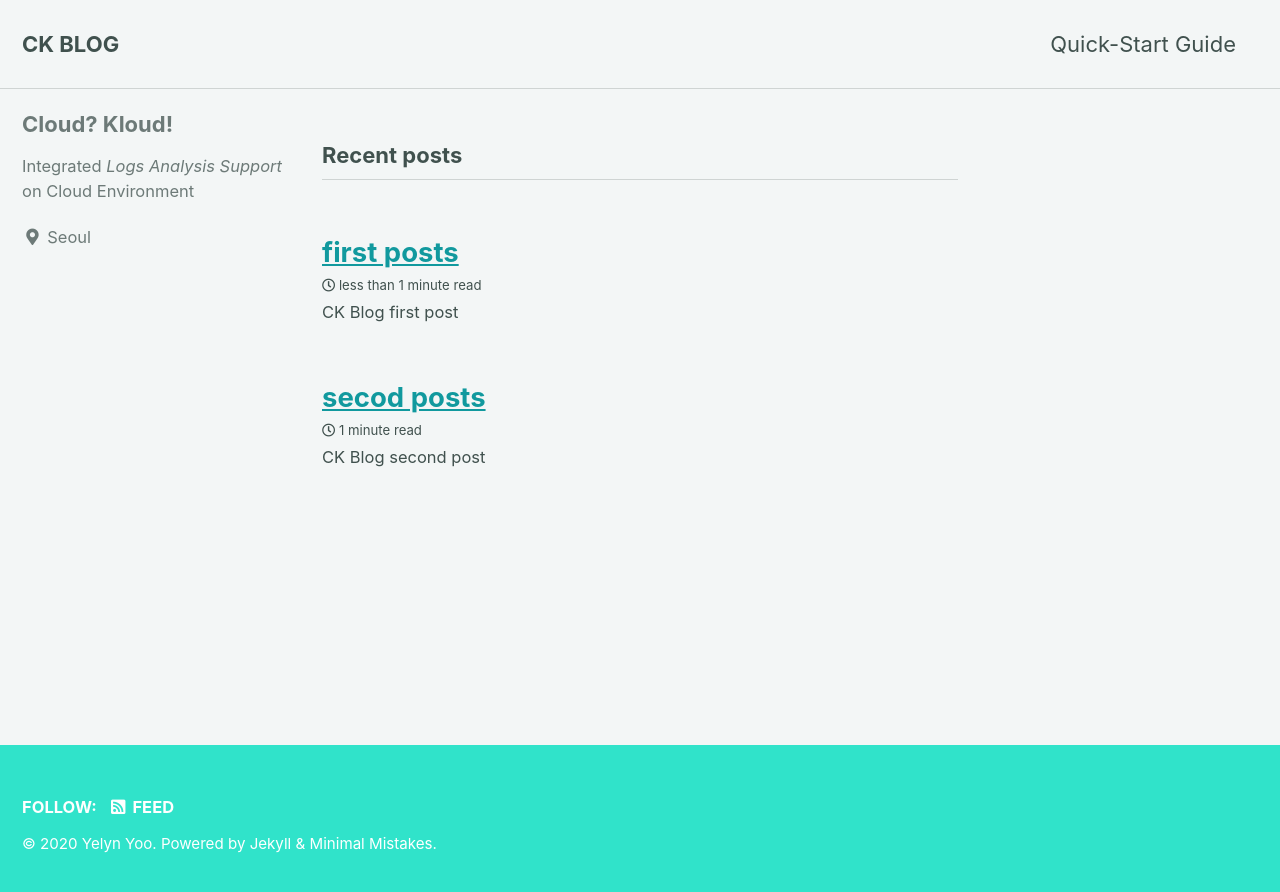
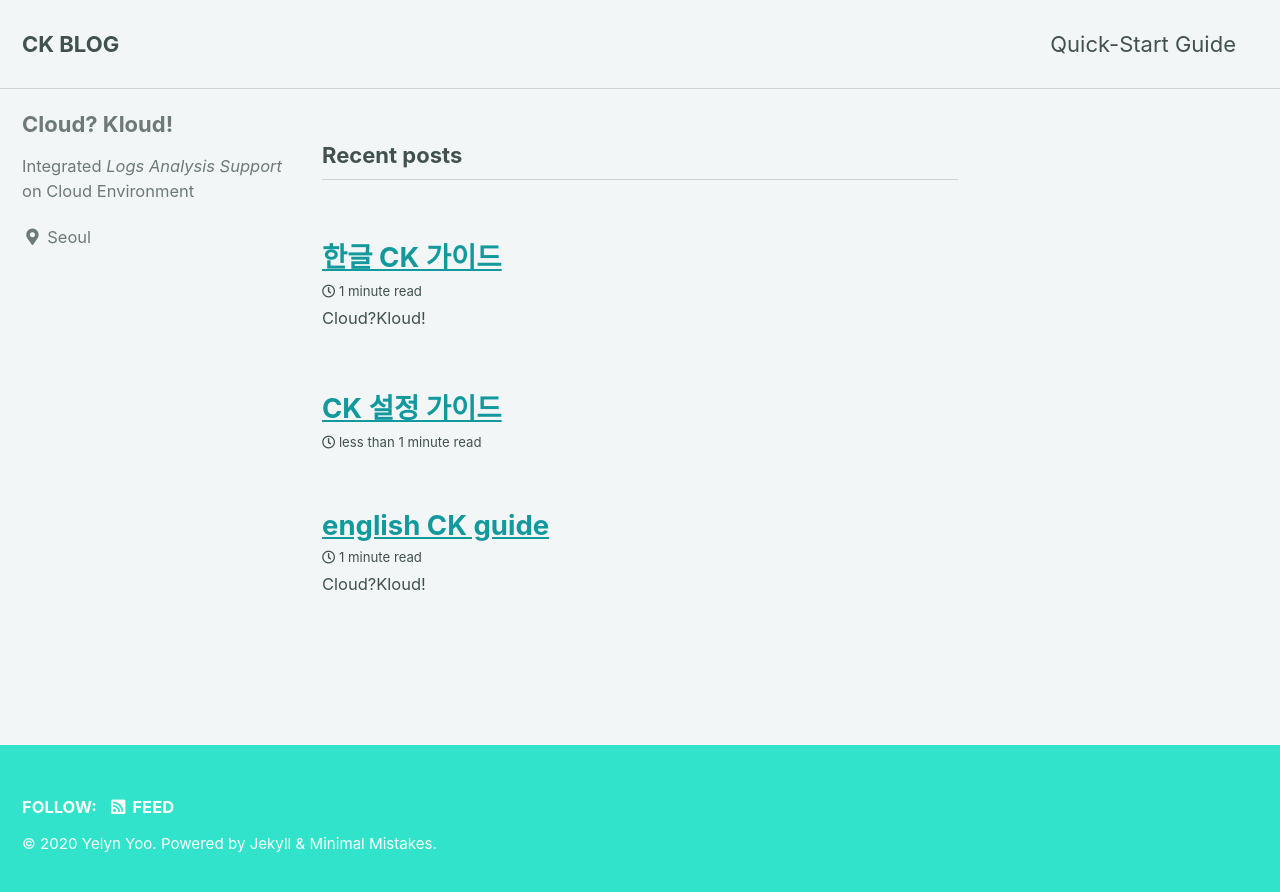
Before and after one commit to CloudKloud/CloudKloud, a Jekyll site: the page built from index.html, in a window 1280 px wide. Shown: the top 892 px of the page. Built offline with Jekyll 4.4.1, drawn with Linux system fonts in a browser that asks for light colours; cached includes are drawn as plain includes; the list of posts is cut into pages by our own code.

Commit message:
guide update

```diff
--- a/_posts/2020-12-22-CKguide.md
+++ b/_posts/2020-12-22-CKguide.md
@@ -1,5 +1,5 @@
 ---
-title : "secod posts"
+title : "english CK guide"
 categories :
     - jekyll
     - minimal-mistakes
@@ -8,8 +8,6 @@ tags:
     - cloud
 date : "2020-12-22 19:00"
 ---
-
-## CK Blog second post
 
 # Cloud?Kloud!
 
--- /dev/null
+++ b/_posts/2020-12-22-Setting.md
@@ -0,0 +1,10 @@
+---
+title : "CK 설정 가이드"
+categories :
+    - jekyll
+    - minimal-mistakes
+tags:
+    - Cloud?Kloud!
+    - cloud
+date : "2020-12-22 19:00"
+---
--- a/_posts/2020-12-22-first-post.md
+++ b/_posts/2020-12-22-first-post.md
@@ -1,5 +1,5 @@
 ---
-title : "first posts"
+title : "한글 CK 가이드"
 categories :
     - "jekyll"
     - "minimal-mistakes"
@@ -9,6 +9,129 @@ tags:
 date : "2020-12-22 19:00"
 ---
 
-## CK Blog first post
+# Cloud?Kloud!
 
-잘 나오나
+
+## About CK
+
+cloud? Klooud!
+
+CK는 클라우드 로그 분석 지원 솔루션 입니다.
+
+이 서비스는 AWS의 EC2, S3, RDS, IAM를 지원합니다.
+
+해당 서비스는 무료입니다.
+
+해당  [주소](https://github.com/CloudKloud/CloudKloud)로 가면 code를 확인할 수 있고 서비스를 활용하기 위해 설정하는 절차를 안내 해줍니다.
+
+
+
+
+## Main
+
+### Region
+
+여기에서는 Blacklist IP가 사용중인 리전을 세계지도를 통해서 확인할 수 있습니다.
+
+이 [주소](https://rescure.me/index.html)에서 Blacklist IP 목록을 다운 받아서 사용할 수 있고, 직접 BlacklistIP.txt 파일을 편집하여 사용할 수도 있습니다.
+
+![image](https://user-images.githubusercontent.com/54059519/102449815-6b934980-4078-11eb-9d30-4409ef930971.png)
+
+### Threat Item tables
+
+위험도를 기준으로 분류된 3가지의 테이블입니다.
+
+각각의 테이블에서는 해당 위험도에 해당하는 항목들 중에서 가장 많이 검출된 목록 순으로 상위 5개 항목을 보여줍니다.
+
+__details__ 버튼을 누르면 해당 위협항목에 대한 _Threat Items Detail Page_ 로 넘어가서 자세한 로그 내용을 볼 수 있습니다.
+
+_이 사진들은 예시 입니다._
+
+<img src="https://user-images.githubusercontent.com/54059519/102449889-8f568f80-4078-11eb-8b61-92c6958e3fdc.png" width="600" height="400">
+
+<img src="https://user-images.githubusercontent.com/54059519/102449942-b3b26c00-4078-11eb-9dd9-a55af50a2652.png" width="600" height="400">
+
+<img src="https://user-images.githubusercontent.com/54059519/102449957-bf059780-4078-11eb-88c2-8e193fd227a3.png" width="600" height="400">
+
+
+
+
+## Log Explorer
+
+Cloud Watch의 모든 로그를 볼 수 있습니다.
+
+텍스트기반 검색 기능을 활용할 수 있습니다.
+
+<img width="760" alt="LEnormal" src="https://user-images.githubusercontent.com/54059519/102466242-1cf2a900-4092-11eb-9b32-47cece1ed2ec.PNG">
+
+
+
+## Threat Items
+
+위협 항목들의 목록과 위험도를 함께 볼 수 있습니다.
+
+__details__ 버튼을 누르면 해당 위협항목에 대한 _Threat ITtems Detail page_ 로 넘어가서 검출된 자세한 내용을 볼 수 있습니다.
+
+<img width="518" alt="threatitem" src="https://user-images.githubusercontent.com/54059519/102468904-727c8500-4095-11eb-8d1a-b3597b9ae1f3.png">
+
+
+### Detail Page
+
+가이드라인을 기반으로 수집된 모든 Cloud Watch 로그를 볼 수 있습니다.
+
+첫번째로, 시간대비 로그의 양에 대한 그래프를 볼 수 있습니다.
+
+__plus__ 버튼을 누르면 로그에 대한 더 자세한 정보를 볼 수 있습니다.
+
+파이차트에서 특정 __IAM__ 이용자나 특정하고 싶은 __IP__ 를 클릭하면 해당 __IAM__ 이용자나 __IP__ 의 활동 내용을 따로 뽑아서 볼 수 있습니다.
+
+또한, 여기서 나중에 다시 보고싶은 로그가 있다면 _log baguni_ 에 추가하여 이용자가 원할때 _log baguni_ 메뉴를 통해서 본인이 저장한 로그만 모아서 다시 확인할 수 있습니다.
+
+<img width="722" alt="LE1" src="https://user-images.githubusercontent.com/54059519/102453895-7520af80-4080-11eb-8612-9e1b7c8bfb40.PNG">
+<img width="735" alt="LE2" src="https://user-images.githubusercontent.com/54059519/102453912-7fdb4480-4080-11eb-913e-c2eb46ec52b1.PNG">
+<img width="758" alt="LE3" src="https://user-images.githubusercontent.com/54059519/102453915-823d9e80-4080-11eb-96af-133b931f10d9.PNG">
+
+#### * + 버튼을 눌렀을 때
+
+<img width="755" alt="LE4" src="https://user-images.githubusercontent.com/54059519/102453929-849ff880-4080-11eb-93de-d7d58329716a.PNG">
+
+카테고리를 기반으로한 추가적인 검색도 가능합니다.
+
+<img width="804" alt="LEsearch" src="https://user-images.githubusercontent.com/54059519/102456836-24f81c00-4085-11eb-8c1e-887fa19489b2.PNG">
+
+#### * 특정 IAM user를 클릭하였을 때
+<img width="614" alt="LE5" src="https://user-images.githubusercontent.com/54059519/102453960-88cc1600-4080-11eb-8734-d728a0481e73.PNG">
+<img width="299" alt="LE6" src="https://user-images.githubusercontent.com/54059519/102453963-89fd4300-4080-11eb-9f4b-756ae0be7d7a.PNG">
+<img width="751" alt="LE7" src="https://user-images.githubusercontent.com/54059519/102453964-8a95d980-4080-11eb-81be-762c26f6343b.PNG">
+
+
+
+
+## Log Baguni
+
+이용자가 저장한 로그의 달력과 목록을 확인할 수 있습니다.
+
+로그의 달력은 저장된 로그가 생성된 시점을 기준으로 표시됩니다.
+
+목록 부분에서 _log baguni_ 에 저장된 로그를 삭제할 수 있습니다.
+
+<img width="1200" alt="BaguniCalender2" src="https://user-images.githubusercontent.com/54059519/102459691-44914380-4089-11eb-9895-662feb2821c7.png">
+<img width="1200" alt="LogBaguni" src="https://user-images.githubusercontent.com/54059519/102459799-6d193d80-4089-11eb-81b7-f553cf506e1e.png">
+
+#### 달력은 월별이 아닌 주간별 일별로도 확인이 가능합니다.
+
+<img width="1200" alt="BaguniWeek" src="https://user-images.githubusercontent.com/54059519/102459700-4955f780-4089-11eb-8198-a3e557030e9b.png">
+<img width="1200" alt="BaguniDay" src="https://user-images.githubusercontent.com/54059519/102459745-57a41380-4089-11eb-8793-2466b7671661.png">
+
+
+## Setting Check
+
+현재 설정이 잘못되어있는 것이 있는지 확인할 수 있습니다.
+
+잘못 설정된 항목이 있다면 __guideline__ 을 참고하여 곧바로 수정해야 안전성을 확보할 수 있습니다.
+
+<img width="1200" alt="settingcheck" src="https://user-images.githubusercontent.com/76162371/102596271-46780700-415c-11eb-8d42-9b1a5276c199.png">
+
+
+#### 영어 버전 링크
+https://yelynew.github.io/CK/
```
